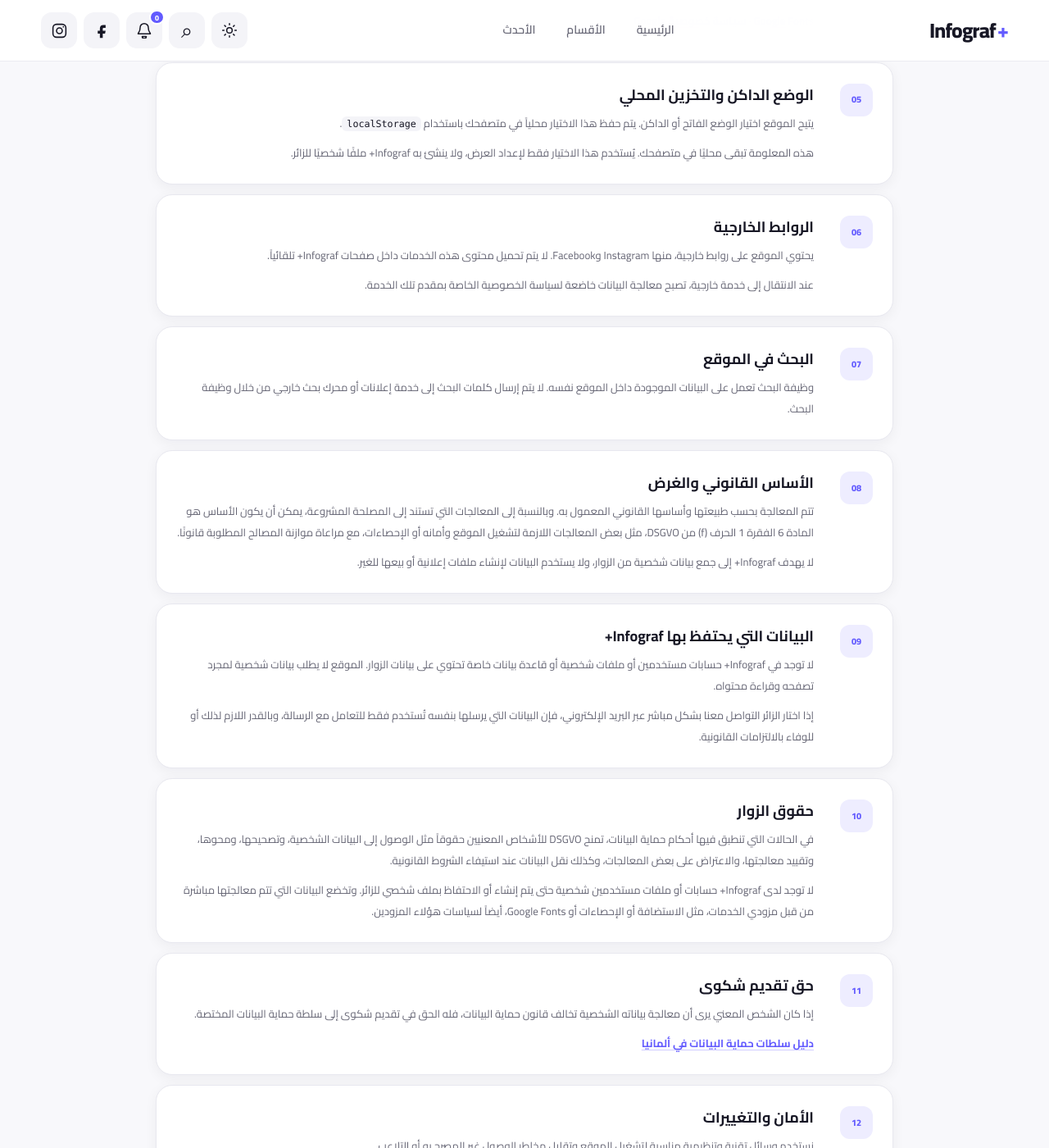
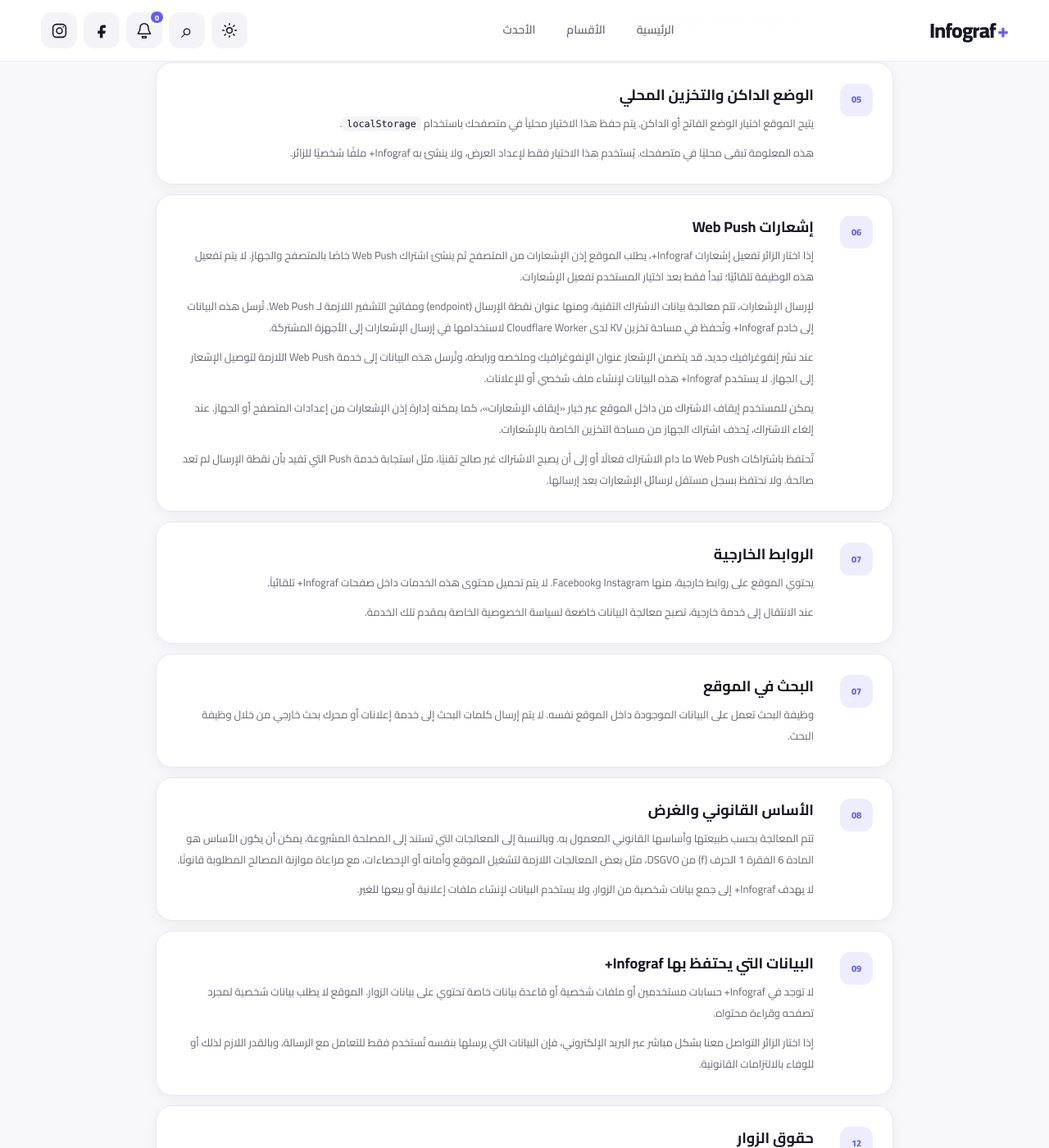
Before and after one commit to dilgash92/infograf-plus, a Jekyll site: the page built from privacy.html, in a window 1280 px wide and 1400 px high, scrolled down 1475 px. Shown: the whole window at 82% size. Built offline with Jekyll 4.4.1, drawn with Linux system fonts in a browser that asks for light colours; some of the changed text lies outside the part shown.

Commit message:
Document Web Push notification data processing

```diff
--- a/privacy.html
+++ b/privacy.html
@@ -12,7 +12,7 @@
     <span class="privacy-kicker">Infograf+</span>
     <h1>حماية البيانات <span>|</span> Datenschutz</h1>
     <p>معلومات واضحة ومختصرة عن البيانات المرتبطة باستخدام الموقع.</p>
-    <div class="privacy-meta">آخر تحديث: 26 سبتمبر 2026</div>
+    <div class="privacy-meta">آخر تحديث: 27 سبتمبر 2026</div>
   </header>
 
   <div class="privacy-language-switch" role="tablist" aria-label="لغة سياسة الخصوصية">
@@ -79,6 +79,18 @@
     <article class="privacy-section">
       <span class="privacy-number">06</span>
       <div>
+        <h2>إشعارات Web Push</h2>
+        <p>إذا اختار الزائر تفعيل إشعارات Infograf+، يطلب الموقع إذن الإشعارات من المتصفح ثم ينشئ اشتراك Web Push خاصًا بالمتصفح والجهاز. لا يتم تفعيل هذه الوظيفة تلقائيًا؛ تبدأ فقط بعد اختيار المستخدم تفعيل الإشعارات.</p>
+        <p>لإرسال الإشعارات، تتم معالجة بيانات الاشتراك التقنية، ومنها عنوان نقطة الإرسال (endpoint) ومفاتيح التشفير اللازمة لـ Web Push. تُرسل هذه البيانات إلى خادم Infograf+ وتُحفظ في مساحة تخزين KV لدى Cloudflare Worker لاستخدامها في إرسال الإشعارات إلى الأجهزة المشتركة.</p>
+        <p>عند نشر إنفوغرافيك جديد، قد يتضمن الإشعار عنوان الإنفوغرافيك وملخصه ورابطه، وتُرسل هذه البيانات إلى خدمة Web Push اللازمة لتوصيل الإشعار إلى الجهاز. لا يستخدم Infograf+ هذه البيانات لإنشاء ملف شخصي أو للإعلانات.</p>
+        <p>يمكن للمستخدم إيقاف الاشتراك من داخل الموقع عبر خيار «إيقاف الإشعارات»، كما يمكنه إدارة إذن الإشعارات من إعدادات المتصفح أو الجهاز. عند إلغاء الاشتراك، يُحذف اشتراك الجهاز من مساحة التخزين الخاصة بالإشعارات.</p>
+        <p>تُحتفظ باشتراكات Web Push ما دام الاشتراك فعالًا أو إلى أن يصبح الاشتراك غير صالح تقنيًا، مثل استجابة خدمة Push التي تفيد بأن نقطة الإرسال لم تعد صالحة. ولا نحتفظ بسجل مستقل لرسائل الإشعارات بعد إرسالها.</p>
+      </div>
+    </article>
+
+    <article class="privacy-section">
+      <span class="privacy-number">07</span>
+      <div>
         <h2>الروابط الخارجية</h2>
         <p>يحتوي الموقع على روابط خارجية، منها Instagram وFacebook. لا يتم تحميل محتوى هذه الخدمات داخل صفحات Infograf+ تلقائياً.</p>
         <p>عند الانتقال إلى خدمة خارجية، تصبح معالجة البيانات خاضعة لسياسة الخصوصية الخاصة بمقدم تلك الخدمة.</p>
@@ -112,7 +124,7 @@
     </article>
 
     <article class="privacy-section">
-      <span class="privacy-number">10</span>
+      <span class="privacy-number">12</span>
       <div>
         <h2>حقوق الزوار</h2>
         <p>في الحالات التي تنطبق فيها أحكام حماية البيانات، تمنح DSGVO للأشخاص المعنيين حقوقاً مثل الوصول إلى البيانات الشخصية، وتصحيحها، ومحوها، وتقييد معالجتها، والاعتراض على بعض المعالجات، وكذلك نقل البيانات عند استيفاء الشروط القانونية.</p>
@@ -121,7 +133,7 @@
     </article>
 
     <article class="privacy-section">
-      <span class="privacy-number">11</span>
+      <span class="privacy-number">13</span>
       <div>
         <h2>حق تقديم شكوى</h2>
         <p>إذا كان الشخص المعني يرى أن معالجة بياناته الشخصية تخالف قانون حماية البيانات، فله الحق في تقديم شكوى إلى سلطة حماية البيانات المختصة.</p>
@@ -130,7 +142,7 @@
     </article>
 
     <article class="privacy-section">
-      <span class="privacy-number">12</span>
+      <span class="privacy-number">13</span>
       <div>
         <h2>الأمان والتغييرات</h2>
         <p>نستخدم وسائل تقنية وتنظيمية مناسبة لتشغيل الموقع وتقليل مخاطر الوصول غير المصرح به أو التلاعب.</p>
@@ -198,6 +210,18 @@
     <article class="privacy-section">
       <span class="privacy-number">06</span>
       <div>
+        <h2>Web-Push-Benachrichtigungen</h2>
+        <p>Wenn Besucher die Infograf+-Benachrichtigungen aktivieren, fordert die Website die Benachrichtigungsberechtigung des Browsers an und erstellt ein Web-Push-Abonnement für den jeweiligen Browser bzw. das Gerät. Diese Funktion wird nicht automatisch aktiviert, sondern erst nach einer bewussten Aktivierung durch den Nutzer.</p>
+        <p>Für den Versand werden technische Abonnementdaten verarbeitet, insbesondere der Push-Endpunkt (Endpoint) und die für Web Push erforderlichen Verschlüsselungsschlüssel. Diese Daten werden an den Server von Infograf+ übermittelt und in einem KV-Speicher des Cloudflare Workers gespeichert, damit Benachrichtigungen an die abonnierten Geräte versendet werden können.</p>
+        <p>Bei der Veröffentlichung einer neuen Infografik können der Titel, eine kurze Beschreibung und der Link der Infografik Bestandteil der Benachrichtigung sein. Diese Daten werden an den für die Zustellung erforderlichen Web-Push-Dienst übermittelt. Infograf+ verwendet diese Daten nicht zur Erstellung von Nutzerprofilen oder für Werbung.</p>
+        <p>Nutzer können das Abonnement über die Funktion „Benachrichtigungen deaktivieren“ auf der Website beenden und die Benachrichtigungsberechtigung zusätzlich über die Einstellungen des Browsers oder Geräts verwalten. Beim Abmelden wird das Geräteabonnement aus dem für Benachrichtigungen verwendeten Speicher gelöscht.</p>
+        <p>Web-Push-Abonnements werden gespeichert, solange das Abonnement aktiv ist oder bis es technisch ungültig wird, beispielsweise wenn der Push-Dienst meldet, dass der Endpunkt nicht mehr gültig ist. Ein separates Protokoll der zugestellten Benachrichtigungsinhalte wird nicht geführt.</p>
+      </div>
+    </article>
+
+    <article class="privacy-section">
+      <span class="privacy-number">07</span>
+      <div>
         <h2>Externe Links</h2>
         <p>Die Website enthält externe Links, unter anderem zu Instagram und Facebook. Diese Dienste sind nicht in unsere Seiten eingebettet und werden nicht automatisch geladen.</p>
         <p>Beim Wechsel zu einem externen Dienst gelten die Datenschutzbestimmungen des jeweiligen Anbieters.</p>
@@ -231,7 +255,7 @@
     </article>
 
     <article class="privacy-section">
-      <span class="privacy-number">10</span>
+      <span class="privacy-number">12</span>
       <div>
         <h2>Rechte der betroffenen Personen</h2>
         <p>Unter den gesetzlichen Voraussetzungen bestehen insbesondere Rechte auf Auskunft, Berichtigung, Löschung, Einschränkung der Verarbeitung, Widerspruch gegen bestimmte Verarbeitungen sowie – soweit die Voraussetzungen erfüllt sind – auf Datenübertragbarkeit.</p>
@@ -240,7 +264,7 @@
     </article>
 
     <article class="privacy-section">
-      <span class="privacy-number">11</span>
+      <span class="privacy-number">13</span>
       <div>
         <h2>Beschwerderecht</h2>
         <p>Wenn eine betroffene Person der Ansicht ist, dass die Verarbeitung ihrer personenbezogenen Daten gegen Datenschutzrecht verstößt, besteht das Recht, sich bei einer zuständigen Datenschutzaufsichtsbehörde zu beschweren.</p>
@@ -249,7 +273,7 @@
     </article>
 
     <article class="privacy-section">
-      <span class="privacy-number">12</span>
+      <span class="privacy-number">13</span>
       <div>
         <h2>Sicherheit und Änderungen</h2>
         <p>Wir setzen angemessene technische und organisatorische Maßnahmen ein, um die Website zu betreiben und Risiken eines unbefugten Zugriffs oder einer Manipulation zu reduzieren.</p>
```
